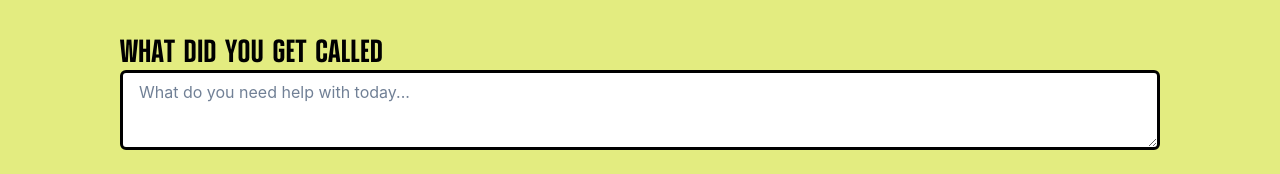
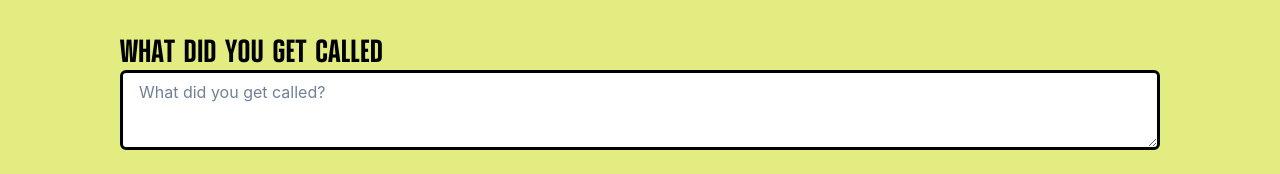
Before and after one commit to ritvij14/wtf-ai-frontend, a Next.js app: page /prompt in a window 1280 px wide. Shown: the part 166-340 px from the top of the page. Built offline with nearby package versions, Linux system fonts and the light colour scheme.

Commit message:
:dizzy: added hints for all prompts

```diff
--- a/components/promptMain.tsx
+++ b/components/promptMain.tsx
@@ -149,20 +149,19 @@
       </Text>
 
       <Textarea
-        placeholder={"What do you need help with today..."}
-        // placeholder={
-        //   type == "comeback"
-        //     ? "#FFD503"
-        //     : type == "advice"
-        //     ? "#F78166"
-        //     : type == "joke"
-        //     ? "#F480E5"
-        //     : type == "sucks"
-        //     ? "#8AEC80"
-        //     : type == "endConversation"
-        //     ? "#C4D4F8"
-        //     : "#E3EC80"
-        // }
+        placeholder={
+          type == "comeback"
+            ? "What did you get called?"
+            : type == "advice"
+            ? "What do you need help with?"
+            : type == "joke"
+            ? "Type the joke you didn't get"
+            : type == "sucks"
+            ? "What do you suck at?"
+            : type == "endConversation"
+            ? "What is topic the person is talking?"
+            : "What insult would you like to give?"
+        }
         borderWidth="3px"
         borderColor="black"
         onChange={(e) => {
```
